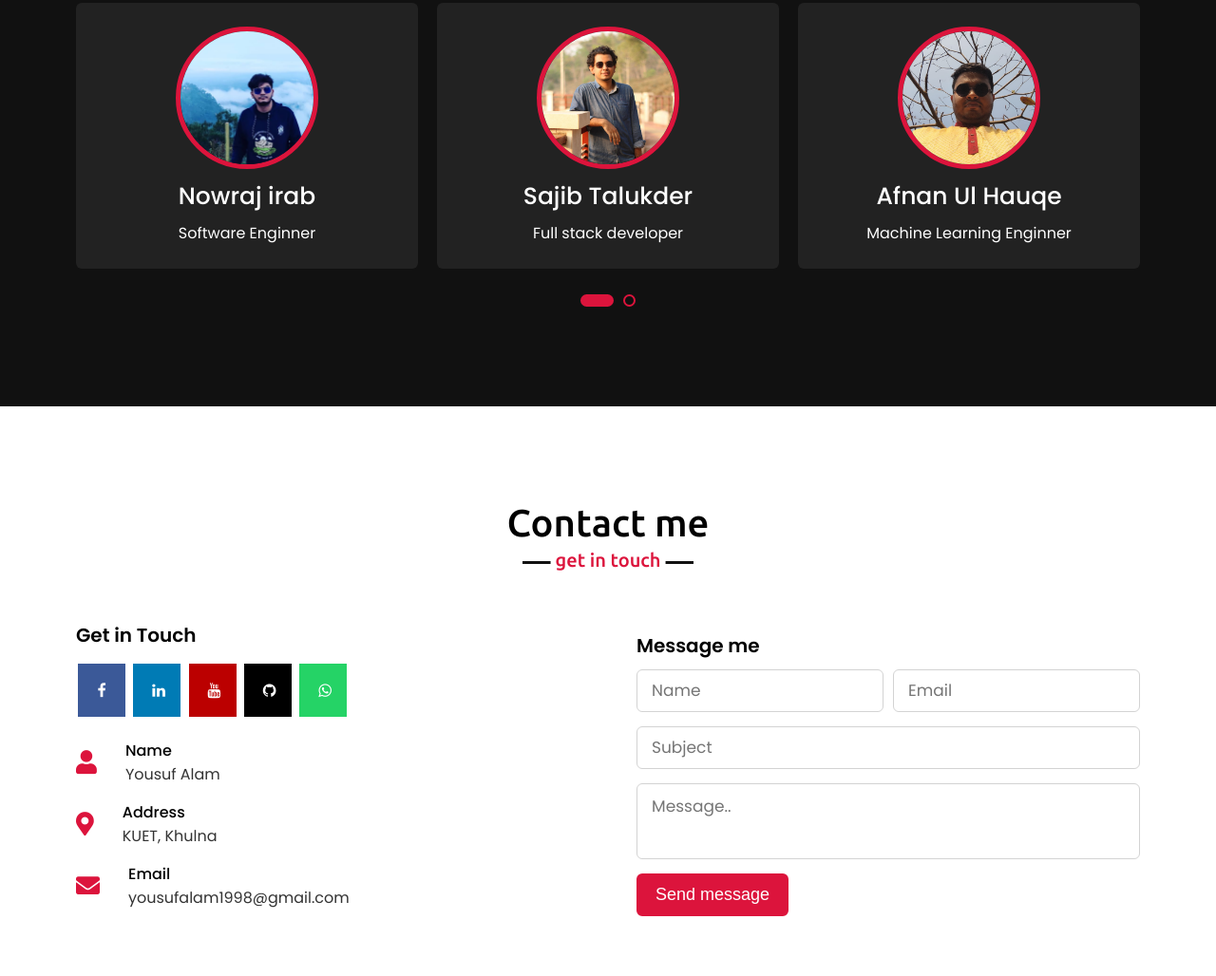
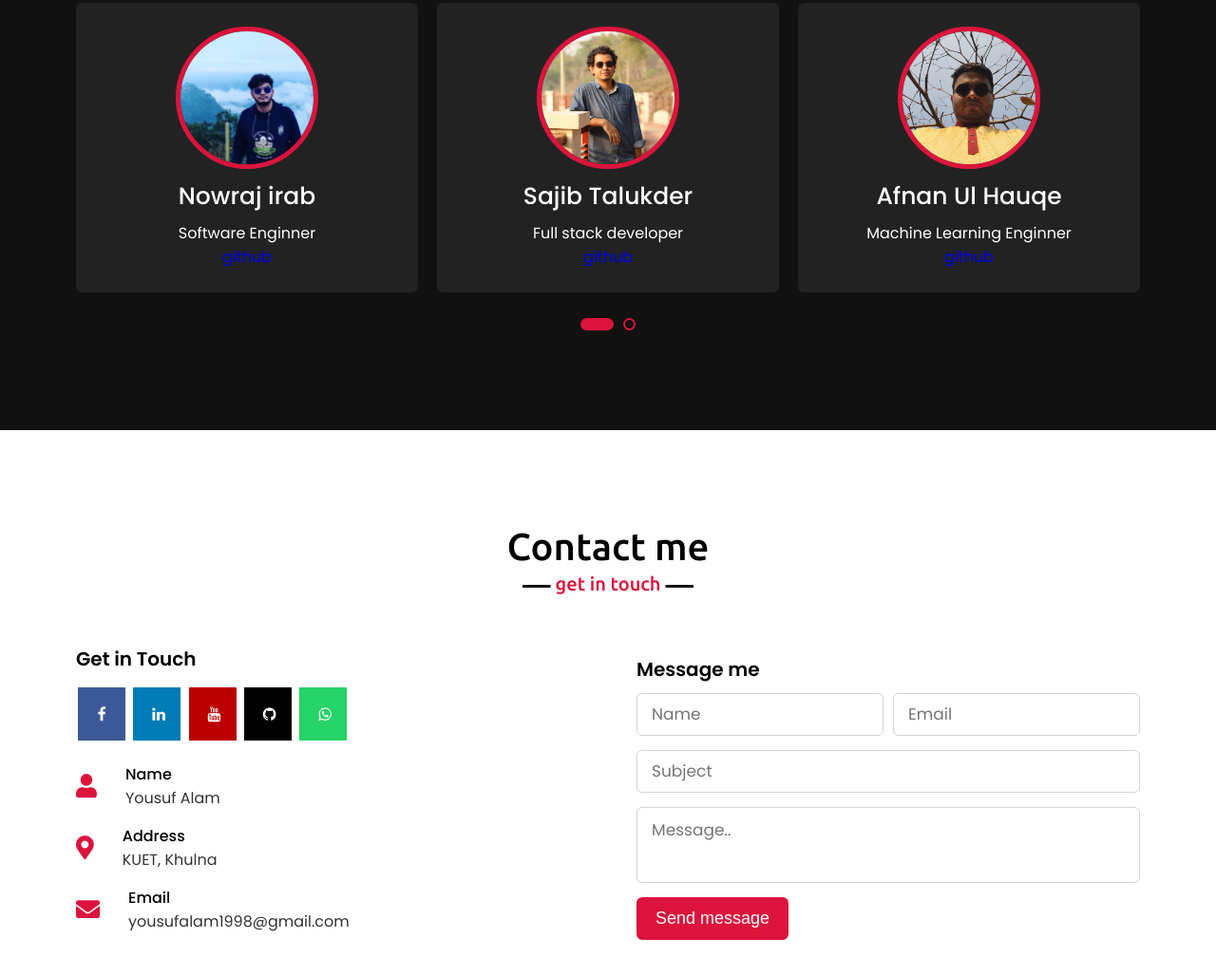
Before and after one commit to yousuf-alam/yousuf-alam.github.io, a plain HTML site: page index.html in a window 1280 px wide. Shown: the part 3390-4418 px from the top of the page at 95% size. Drawn offline with nearby package versions, Linux system fonts and the light colour scheme.

Commit message:
my team updated

```diff
--- a/index.html
+++ b/index.html
@@ -218,6 +218,7 @@
                         <img src="images/rohan.jpg" alt="">
                         <div class="text">Arafat Rohan</div>
                         <p>Flutter developer</p>
+                        <a href="https://github.com/ArafatRohan93?fbclid=IwAR0oVmGtvHp3CJL62KXWdpKRBF8IKEEvKYXK7iW-g7IyrLdR_ieAW-kN4Oc">Github</a>
                     </div>
                 </div>
                 <div class="card">
@@ -225,6 +226,7 @@
                         <img src="images/poll.jpg" alt="">
                         <div class="text">Nowraj irab</div>
                         <p>Software Enginner</p>
+                        <a href="https://github.com/Nowrose-Irab-Poll?fbclid=IwAR2w6LpfWi-8iKfnSCqfd0PlsRHXgt4afRsbEtpmUMMwgtRy2ZS3KAL0CZY">github</a>
                     </div>
                 </div>
                 <div class="card">
@@ -232,6 +234,7 @@
                         <img src="images/sajib.jpg" alt="">
                         <div class="text">Sajib Talukder</div>
                         <p>Full stack developer</p>
+                        <a href="https://github.com/SajibTalukder2k16">github</a>
                     </div>
                 </div>
 
@@ -240,6 +243,7 @@
                         <img src="images/nuhash.jpg" alt="">
                         <div class="text">Afnan Ul Hauqe</div>
                         <p>Machine Learning Enginner</p>
+                        <a href="https://github.com/NuhashHaque">github</a>
                     </div>
                 </div>
             </div>
```
